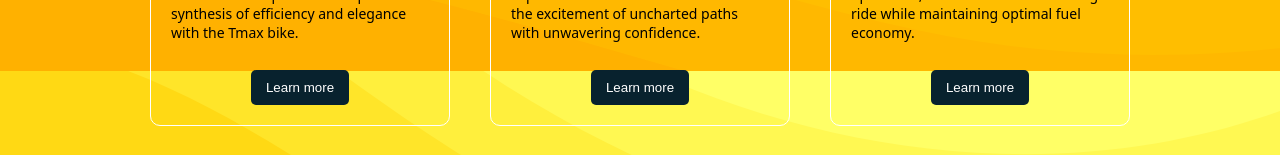
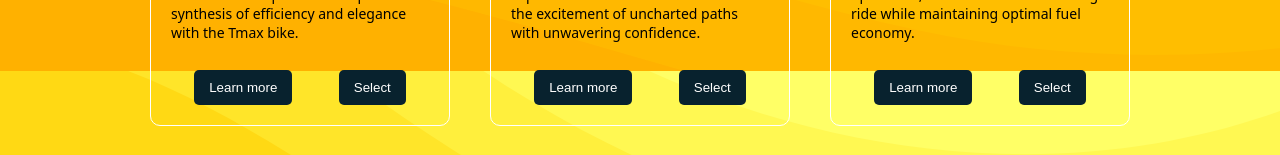
Before and after one commit to NirejBatrai/RentingApp, a React (Vite) app in the folder renting-app/: page /pricing in a window 1280 px wide. Shown: the part 729-884 px from the top of the page. Built offline with nearby package versions, Linux system fonts and the light colour scheme.

Commit message:
change the button style and add select button

```diff
--- a/renting-app/src/components/Card.jsx
+++ b/renting-app/src/components/Card.jsx
@@ -15,7 +15,10 @@ export default function Card({ imageSrc, bikeName, description }) {
 
       <p style={{ fontSize: "14px" }}>{description}</p>
 
-      <button className="button-style">Learn more</button>
+      <div className="card-buttons-container">
+        <button className="button-style">Learn more</button>
+        <button className="button-style">Select</button>
+      </div>
     </div>
   );
 }
```
